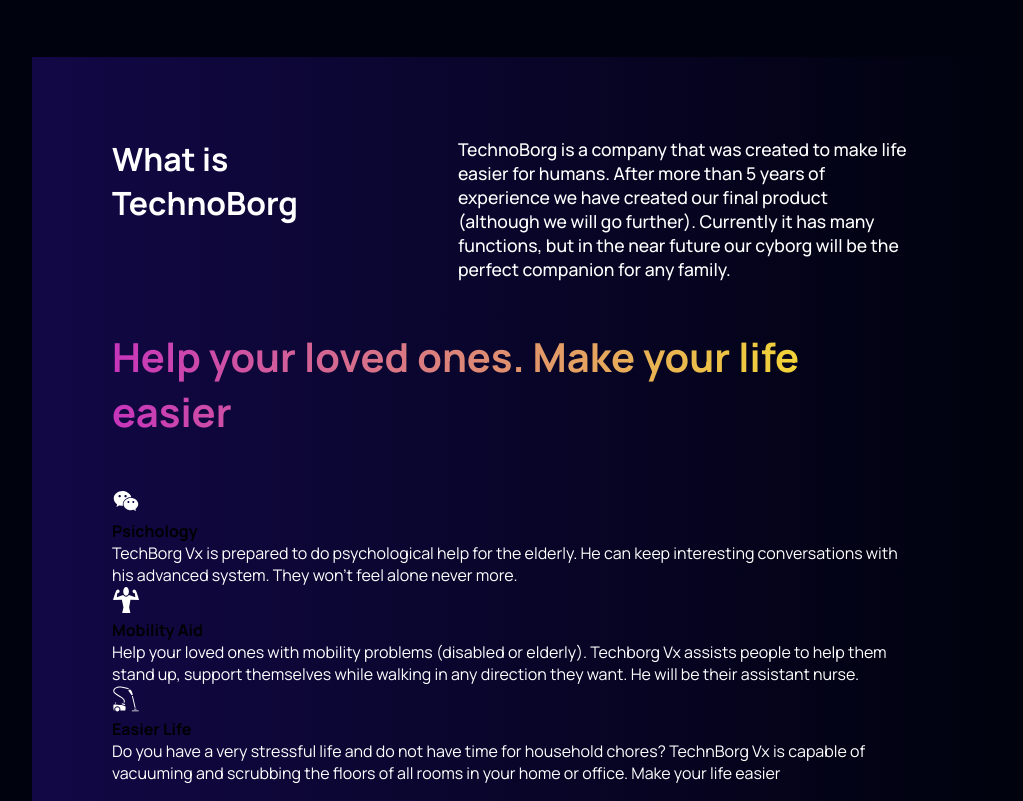
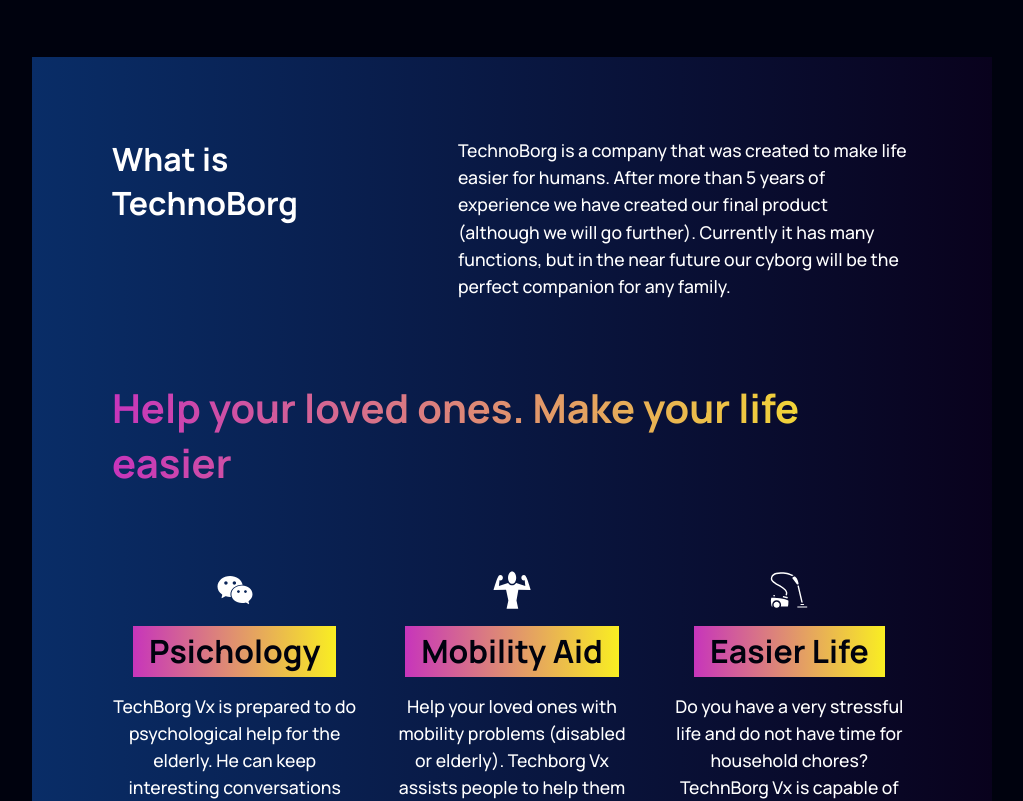
Before and after one commit to LucianoWeb/Technoborg, a React (Vite) app: page / in a window 1280 px wide. Shown: the part 700-1501 px from the top of the page, without its empty margins (128-1151 px from the left). Built offline with nearby package versions, Linux system fonts and the light colour scheme.

Commit message:
what-finished

```diff
--- a/_variables.scss
+++ b/_variables.scss
@@ -1,5 +1,5 @@
 $gradient-text: linear-gradient(to right, #c735bb, #f9ee22);
-$gradient-bg: linear-gradient(to right, #120846, #00020e);
+$gradient-bg: linear-gradient(to right, #092d67, #09021d);
 $color-bg: #00020e;
 $primary: #c735bb;
 $secondary: #f9d222;
--- a/src/components/whatis/WhatIs.jsx
+++ b/src/components/whatis/WhatIs.jsx
@@ -8,23 +8,23 @@ const WhatIs = () => {
   return (
     <div className="what-container" id='whatis'>
       <div className="what-texts1">
-      <h4>What is TechnoBorg</h4>
-      <p>TechnoBorg is a company that was created to make life easier for humans. After more than 5 years of experience we have created our final product (although we will go further). Currently it has many functions, but in the near future our cyborg will be the perfect companion for any family.</p>
+        <h4>What is TechnoBorg</h4>
+        <p>TechnoBorg is a company that was created to make life easier for humans. After more than 5 years of experience we have created our final product (although we will go further). Currently it has many functions, but in the near future our cyborg will be the perfect companion for any family.</p>
       </div>
       <h2 className='gradient-text'>Help your loved ones. Make your life easier</h2>
       <div className="what-texts2">
         <div>
-          <AiOutlineWechat size={28} color="white"/>
+          <AiOutlineWechat size={40} color="white" />
           <h4>Psichology</h4>
           <p>TechBorg Vx is prepared to do psychological help for the elderly. He can keep interesting conversations with his advanced system. They won't feel alone never more. </p>
         </div>
         <div>
-          <GiStrong size={28} color="white"/>
+          <GiStrong size={40} color="white" />
           <h4>Mobility Aid</h4>
           <p>Help your loved ones with mobility problems (disabled or elderly). Techborg Vx assists people to help them stand up, support themselves while walking in any direction they want. He will be their assistant nurse.</p>
         </div>
         <div>
-          <GiVacuumCleaner size={28} color="white"/>
+          <GiVacuumCleaner size={40} color="white" />
           <h4>Easier Life</h4>
           <p>Do you have a very stressful life and do not have time for household chores? TechnBorg Vx is capable of vacuuming and scrubbing the floors of all rooms in your home or office. Make your life easier</p>
         </div>
--- a/src/components/whatis/WhatIs.scss
+++ b/src/components/whatis/WhatIs.scss
@@ -6,17 +6,29 @@
     background: v.$gradient-bg;
     display: flex;
     flex-direction: column;
-    gap: 3rem;
+    gap: 5rem;
+    @media (max-width:1080px) {
+        padding: 1rem;
+        margin: 5rem 1rem;
+        gap: 2rem;
+    }
     h2{
         font-size: 2.5rem;
-
+        @media (max-width:1080px) {
+            font-size: 2rem;
+        }
     }
     .what-texts1{
         display: flex;
         gap: 10rem;
+        @media (max-width:1080px) {
+          gap: 2rem;
+          flex-direction: column;
+        }
         p{
             font-weight: 500;
             font-size: 1.1rem;
+            line-height: 1.7rem;
 
         }
         h4{
@@ -25,3 +37,29 @@
         }
     }
 }
+.what-texts2{
+    display: grid;
+    grid-template-columns: repeat(3,1fr);
+    gap: 2rem;
+    @media (max-width:768px) {
+        grid-template-columns: repeat(1,1fr);
+    }
+    div{
+        display: flex;
+        flex-direction: column;
+        align-items: center;
+        gap: 1rem;
+        text-align: center;
+       h4{
+        font-size: 2rem;
+        color: v.$color-bg;
+        padding: .2rem 1rem;
+        background: v.$gradient-text;
+       }
+       p{
+        font-size: 1.1rem;
+        font-weight: 500;
+        line-height: 1.7rem;
+       }
+    }
+}
```
